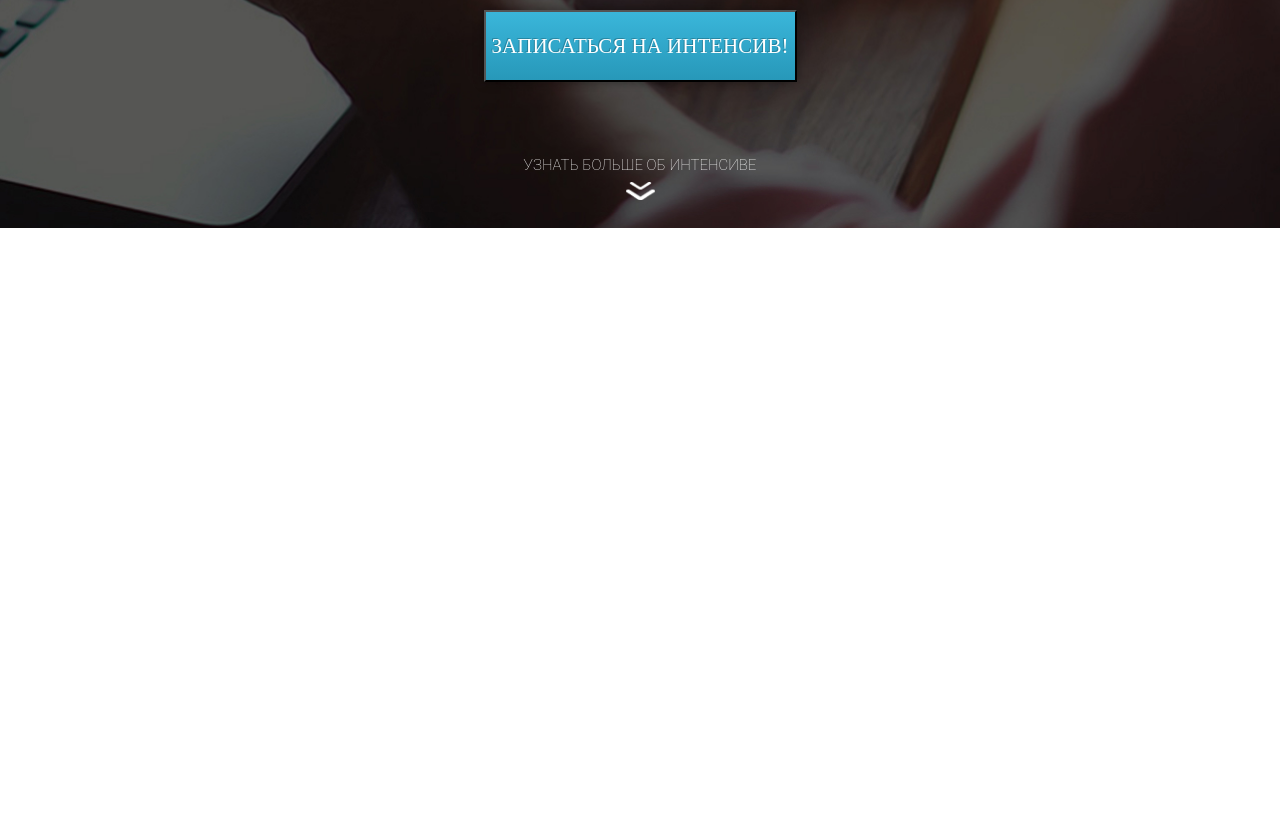
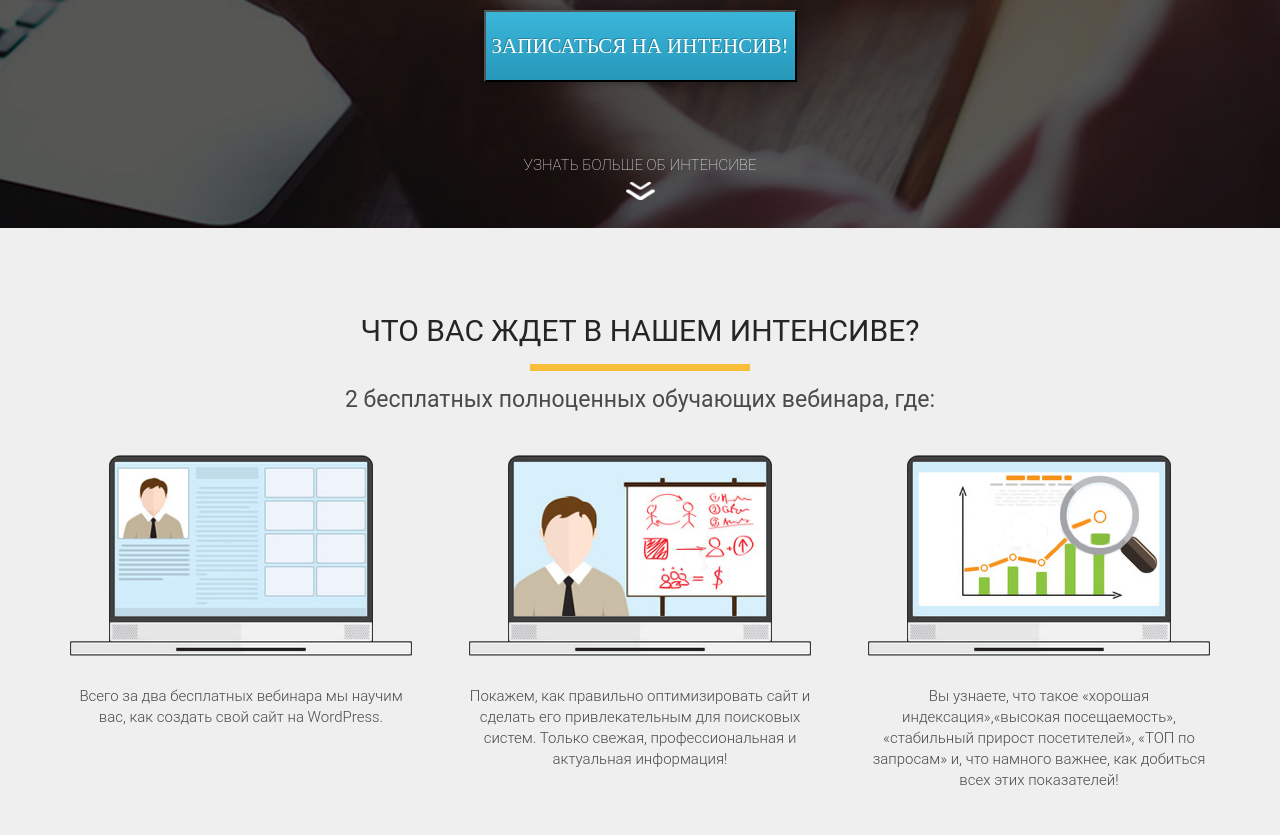
Before and after one commit to olegozerov/page_layout_WordPress2, a plain HTML site: page src/index.html in a window 1280 px wide. Shown: the part 574-1409 px from the top of the page. Before the commit the page ends 802 px from the top, so only its background shows below. Drawn offline with Linux system fonts and the light colour scheme.

Commit message:
waiting_flex

```diff
--- a/src/css/style.css
+++ b/src/css/style.css
@@ -119,3 +119,67 @@ h2.title {
     margin: 0 auto;
     margin-top: 4.49px;
 }
+
+.waiting {
+    height: 607px;
+    margin: 0 auto;
+    background-color: #EFEFEF;
+    padding: 88px 0 75px 0;
+}
+
+.waiting .waiting_header {
+    font-family: 'Roboto';
+    font-style: normal;
+    font-weight: 400;
+    font-size: 30px;
+    line-height: 30px;
+    text-align: center;
+    text-transform: uppercase;
+    color: #252525;
+}
+
+.waiting .waiting_divider {
+    width: 220px;
+    height: 7px;
+    margin: 0 auto;
+    margin-top: 18px;
+    background: #F9BF3B;
+}
+
+.waiting .waiting_subheader {
+    font-family: 'Roboto';
+    font-style: normal;
+    font-weight: 400;
+    font-size: 23px;
+    line-height: 20px;
+    margin-top: 18.5px;
+    text-align: center;
+    color: #4A4A4A;
+}
+
+.waiting .waiting_wrapper {
+    display: flex;
+    justify-content: space-between;
+    margin-top: 45.5px;
+
+}
+
+.waiting .waiting_wrapper .waiting_item {
+    text-align: center;
+    width: 342px;
+}
+
+.waiting .waiting_wrapper .waiting_img {
+    width: 100%;
+}
+
+.waiting .waiting_wrapper .waiting_description {
+    margin-top: 26px;
+    font-family: 'Roboto';
+    font-style: normal;
+    font-weight: 300;
+    font-size: 15px;
+    line-height: 21px;
+    text-align: center;
+    color: #4A4A4A;
+}
--- a/src/index.html
+++ b/src/index.html
@@ -48,5 +48,54 @@
                 </div>
             </div>
         </section>
+
+        <section class="waiting">
+            <div class="conteiner">
+                <h2 class="waiting_header">Что вас ждет в нашем интенсиве?</h2>
+                <div class="waiting_divider"></div>
+                <div class="waiting_subheader">
+                    2 бесплатных полноценных обучающих вебинара, где:
+                </div>
+
+                <div class="waiting_wrapper">
+                    <div class="waiting_item">
+                        <img
+                            src="images/waiting_1.png"
+                            alt="Webinar"
+                            class="waiting_img"
+                        />
+                        <div class="waiting_description">
+                            Всего за два бесплатных вебинара мы научим вас, как
+                            создать свой сайт на WordPress.
+                        </div>
+                    </div>
+                    <div class="waiting_item">
+                        <img
+                            src="images/waiting_2.png"
+                            alt="SEO"
+                            class="waiting_img"
+                        />
+                        <div class="waiting_description">
+                            Покажем, как правильно оптимизировать сайт и сделать
+                            его привлекательным для поисковых систем. Только
+                            свежая, профессиональная и актуальная информация!
+                        </div>
+                    </div>
+                    <div class="waiting_item">
+                        <img
+                            src="images/waiting_3.png"
+                            alt="new_knoleges"
+                            class="waiting_img"
+                        />
+                        <div class="waiting_description">
+                            Вы узнаете, что такое «хорошая индексация»,«высокая
+                            посещаемость», «стабильный прирост посетителей»,
+                            «ТОП по запросам» и, что намного важнее, как
+                            добиться всех этих показателей!
+                        </div>
+                    </div>
+                </div>
+            </div>
+        </section>
     </body>
 </html>
```
Also changed, not shown: src/images/waiting_1.png (added), src/images/waiting_2.png (added), src/images/waiting_3.png (added).
